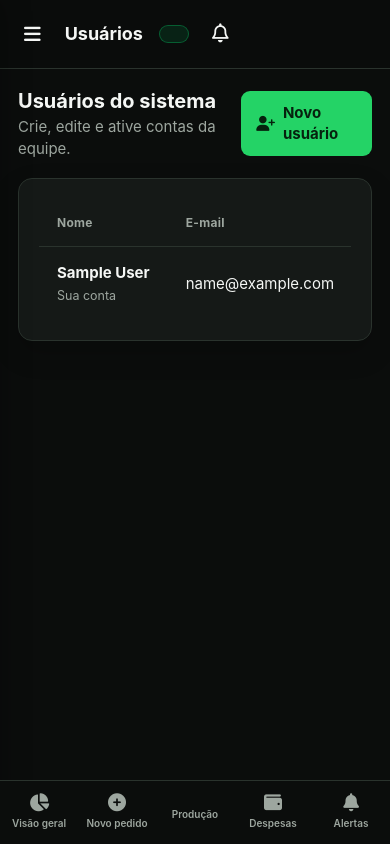
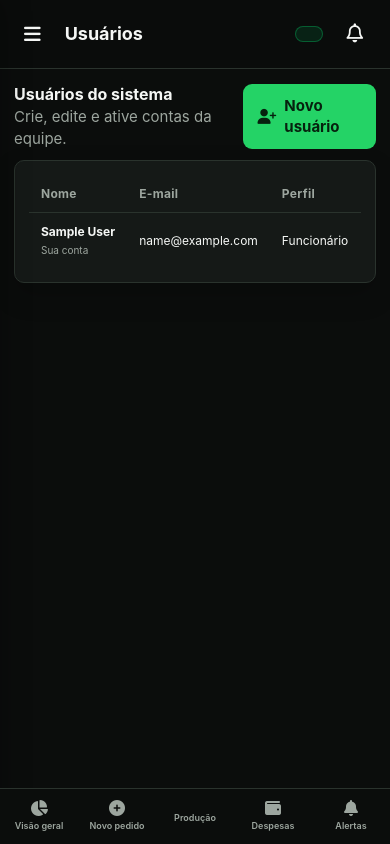
Before and after one commit to Fawlerr/print-fornece, a Django app: page /accounts/users/ in a window 390 px wide. Run offline with Django 5.2, Linux system fonts and the light colour scheme; the visitor is signed in with stand-in values (Sample User, id 1); data comes from the database, SQL or seed files in the repository; data that the repository does not hold is empty.

Commit message:
Fix: Align topbar actions to far right on desktop and compact mobile layout scaling

```diff
--- a/static/css/django.css
+++ b/static/css/django.css
@@ -9,6 +9,27 @@
 .page-body {
   padding: 32px 36px;
   box-sizing: border-box;
+}
+
+/* Header / Topbar - Alinhamento Total à Direita no PC */
+.topbar {
+  display: flex;
+  align-items: center;
+  justify-content: space-between;
+  gap: 16px;
+  width: 100%;
+}
+
+.topbar-title {
+  flex: 1;
+}
+
+.topbar-actions {
+  display: flex;
+  align-items: center;
+  justify-content: flex-end;
+  gap: 12px;
+  margin-left: auto; /* Força todo o grupo para a extrema direita no PC */
 }
 
 /* Seções e Títulos */
@@ -29,14 +50,7 @@
   margin: 0;
 }
 
-/* Topbar Actions e Botões PWA */
-.topbar-actions {
-  display: flex;
-  align-items: center;
-  gap: 12px;
-
-}
-
+/* Botões PWA no Cabeçalho */
 .pwa-install-btn, .pwa-push-btn {
   display: inline-flex;
   align-items: center;
@@ -44,12 +58,13 @@
   background: rgba(0, 230, 118, 0.1);
   color: var(--green);
   border: 1px solid rgba(0, 230, 118, 0.3);
-  padding: 8px 14px;
+  padding: 7px 13px;
   border-radius: 20px;
   font-size: 13px;
   font-weight: 600;
   cursor: pointer;
   transition: all 0.2s ease;
+  white-space: nowrap;
 }
 
 .pwa-install-btn:hover, .pwa-push-btn:hover {
@@ -268,7 +283,7 @@
   bottom: 0;
   left: 0;
   right: 0;
-  height: 64px;
+  height: 56px;
   background: #0B0D0C;
   border-top: 1px solid var(--line);
   z-index: 999;
@@ -282,18 +297,17 @@
   flex-direction: column;
   align-items: center;
   justify-content: center;
-  gap: 4px;
+  gap: 3px;
   color: var(--muted);
   text-decoration: none;
-  font-size: 10px;
+  font-size: 9px;
   font-weight: 600;
   flex: 1;
   height: 100%;
-
 }
 
 .mobile-nav-item i {
-  font-size: 18px;
+  font-size: 16px;
 }
 
 .mobile-nav-item.active, .mobile-nav-item:hover {
@@ -448,25 +461,89 @@
   }
 }
 
+/* Otimização Proporcional e Enxuta para Celular (< 768px) */
 @media (max-width: 768px) {
   .page-body {
-    padding: 18px 18px 80px 18px; /* Respiro para a barra inferior */
+    padding: 14px 14px 74px 14px; /* Respiro compacto para a barra inferior */
   }
+
+  .section-heading {
+    margin: 16px 0 10px 0;
+  }
+
+  .section-heading h2 {
+    font-size: 16px;
+  }
+
   .stats-grid {
     grid-template-columns: 1fr 1fr;
-    gap: 14px;
+    gap: 10px;
+    margin-bottom: 14px;
   }
+
+  .stat-card {
+    padding: 12px 14px;
+    min-height: 85px;
+    height: 85px;
+    border-radius: 10px;
+  }
+
+  .stat-card span {
+    font-size: 11px;
+  }
+
+  .stat-card strong {
+    font-size: 19px;
+  }
+
+  .card {
+    padding: 14px 14px;
+    border-radius: 10px;
+  }
+
+  .filter-card {
+    padding: 14px 14px;
+    margin-bottom: 14px;
+  }
+
+  .filter-card form {
+    gap: 10px 12px;
+  }
+
   .kanban {
-    grid-template-columns: repeat(4, minmax(270px, 84vw));
+    grid-template-columns: repeat(4, minmax(250px, 82vw));
+    gap: 12px;
+    padding-bottom: 10px;
+    margin-bottom: 14px;
   }
+
+  .kanban-column {
+    padding: 12px;
+    border-radius: 10px;
+    min-height: 440px;
+  }
+
+  .order-card {
+    padding: 12px 14px;
+    border-radius: 8px;
+    gap: 8px;
+  }
+
+  .data-table th, .data-table td {
+    padding: 10px 12px;
+    font-size: 12px;
+  }
+
   .mobile-bottom-nav {
     display: flex;
   }
+
   .topbar-actions .pwa-install-btn span,
   .topbar-actions .pwa-push-btn span {
-    display: none; /* Exibe apenas ícone no topo em telas pequenas */
+    display: none; /* Exibe apenas ícones no topo em telas pequenas */
   }
+
   .pwa-banner {
-    bottom: 74px; /* Acima da barra de navegação mobile */
+    bottom: 66px; /* Ajustado acima da barra inferior mobile */
   }
 }
```
Also changed, not shown: other parts of static/css/django.css (+25 -26 lines).
